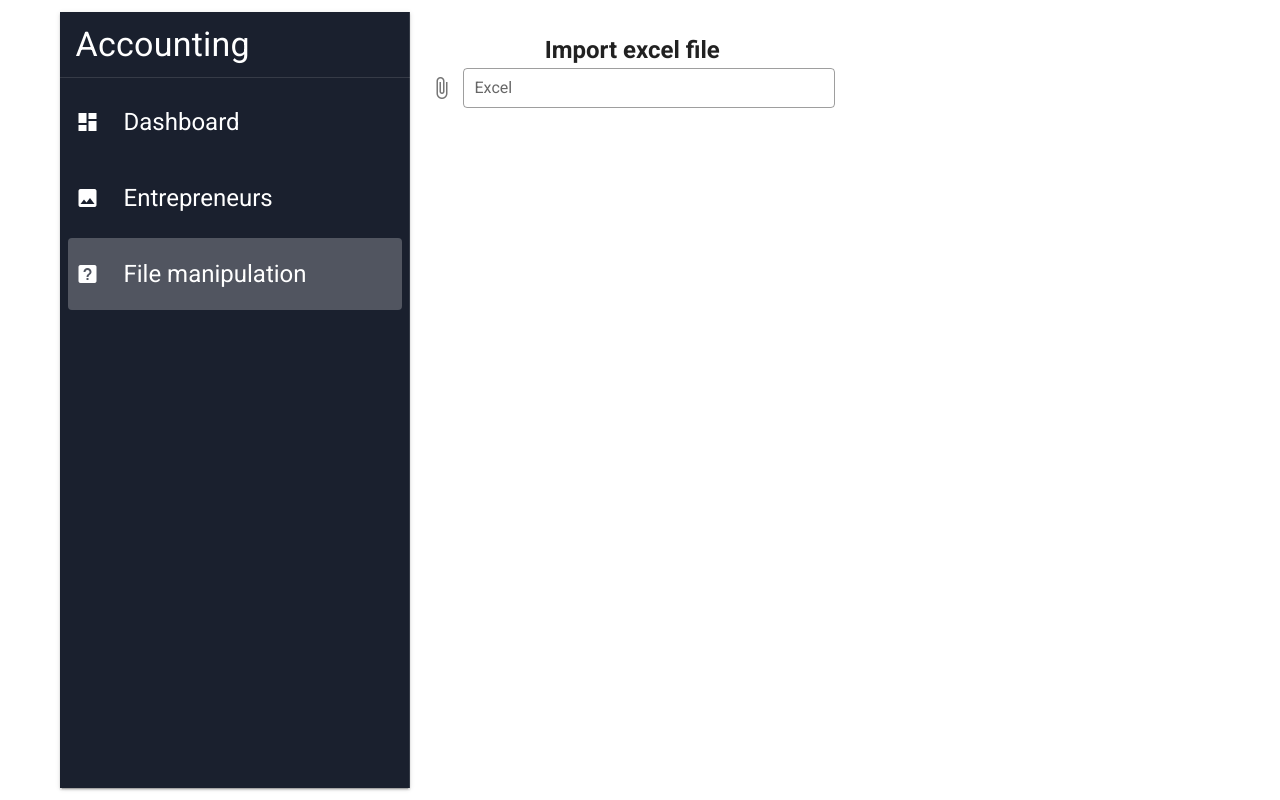
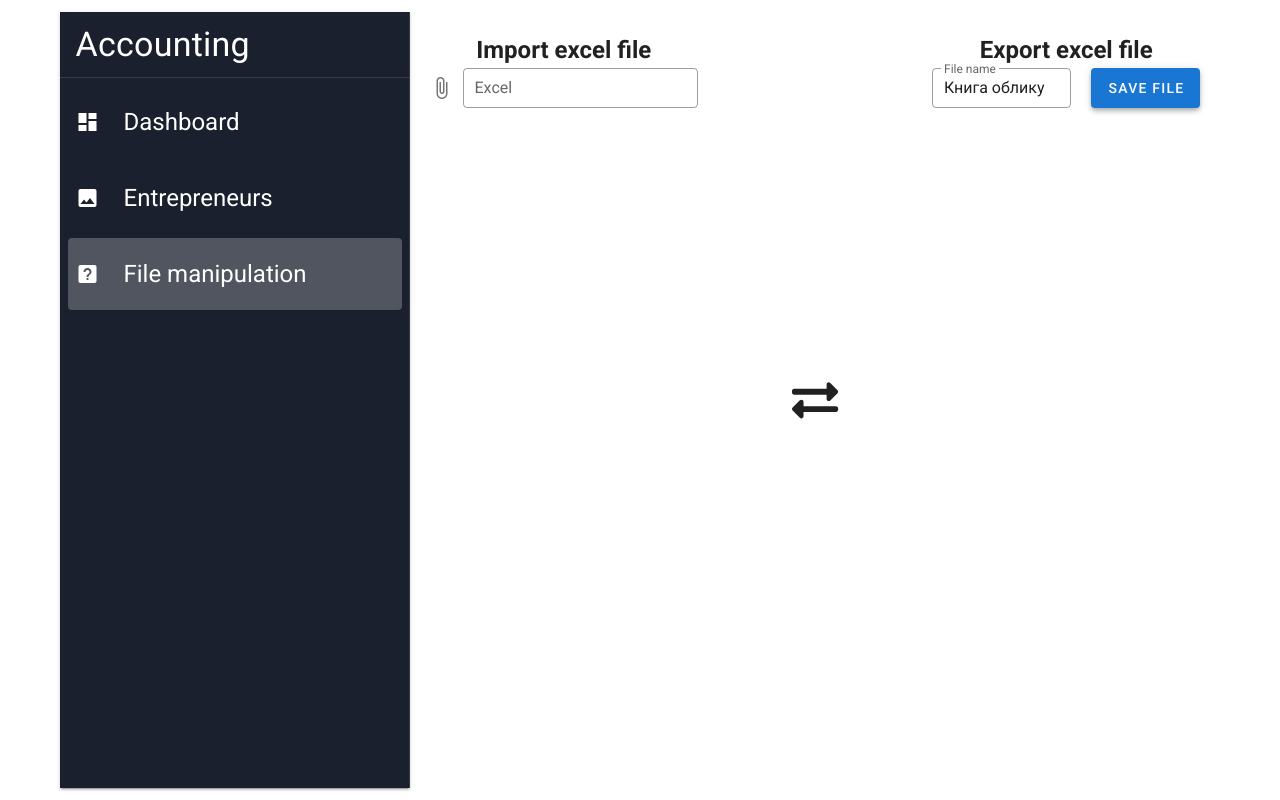
Before and after one commit to IgorSolonskiy/accounting_fe, a Vue app: page /#/manipulation in a window 1280 px wide. Built offline with nearby package versions, Linux system fonts and the light colour scheme.

Commit message:
added export form

```diff
--- a/package.json
+++ b/package.json
@@ -7,6 +7,9 @@
     "build": "vue-cli-service build"
   },
   "dependencies": {
+    "@fortawesome/fontawesome-svg-core": "^1.2.36",
+    "@fortawesome/free-solid-svg-icons": "^5.15.4",
+    "@fortawesome/vue-fontawesome": "^2.0.6",
     "@mdi/font": "^6.5.95",
     "core-js": "^3.6.5",
     "exceljs": "^4.3.0",
--- /dev/null
+++ b/src/components/forms/ExportExcelFile.vue
@@ -0,0 +1,58 @@
+<template>
+  <div class="export-wrapper">
+    <h2>Export excel file</h2>
+    <v-form
+        ref="form"
+        v-model="valid"
+        lazy-validation
+    >
+      <v-text-field
+          label="File name"
+          type="text"
+          v-model="file"
+          outlined
+          dense
+      />
+      <v-btn
+          color="primary"
+          elevation="4"
+          height="40px"
+      >
+        Save file
+      </v-btn>
+    </v-form>
+  </div>
+</template>
+
+<script>
+
+export default {
+  data: () => ({
+    valid: true,
+    file: 'Книга облику',
+  }),
+};
+</script>
+
+<style lang="scss" scoped>
+.v-file-input {
+  width: 100%;
+}
+
+.v-form {
+  width: 100%;
+  display: flex;
+}
+
+.v-btn {
+  margin: 0 0 0 20px;
+}
+
+.export-wrapper {
+  width: 50%;
+  display: flex;
+  flex-direction: column;
+  align-items: center;
+  justify-content: flex-start;
+}
+</style>
--- a/src/components/forms/ImportExcelForm.vue
+++ b/src/components/forms/ImportExcelForm.vue
@@ -1,4 +1,6 @@
 <template>
+  <div class="import-wrapper">
+    <h2>Import excel file</h2>
     <v-form
         ref="form"
         v-model="valid"
@@ -14,9 +16,11 @@
           dense
       />
     </v-form>
+  </div>
 </template>
+
 <script>
-import * as Excel from "exceljs";
+import * as Excel from 'exceljs';
 
 export default {
   data: () => ({
@@ -26,11 +30,11 @@ export default {
       file => {
         const validFormat = file?.name.match(/.*\.(xlsx|xls|csv)/i);
 
-        if (!validFormat) return 'The file must be with xlsx or xls extension.'
+        if (!validFormat) return 'The file must be with xlsx or xls extension.';
 
         return true;
       },
-    ]
+    ],
   }),
   methods: {
     async changeFile(file) {
@@ -41,15 +45,17 @@ export default {
       const workbook = new Excel.Workbook();
       await workbook.xlsx.load(file);
       const worksheet = workbook.getWorksheet(1);
-      const rows = worksheet.getRows(11, 20).filter(row => row.getCell(1).value)
+      const rows = worksheet.getRows(11, 20).filter(row => row.getCell(1).value);
       rows.forEach(row => {
         row.eachCell(cell => {
-          console.log(cell.value)
-        })
-      })
-    }
-  }
-}
+          // console.log(cell.value);
+        });
+      });
+
+      this.$emit('addFile', file);
+    },
+  },
+};
 </script>
 
 <style>
@@ -60,4 +66,12 @@ export default {
 .v-form {
   width: 100%;
 }
+
+.import-wrapper {
+  width: 50%;
+  display: flex;
+  flex-direction: column;
+  align-items: center;
+  justify-content: flex-start;
+}
 </style>
--- a/src/components/layouts/MainLayout.vue
+++ b/src/components/layouts/MainLayout.vue
@@ -2,27 +2,46 @@
   <div class="container">
     <side-nav/>
     <div class="content-wrapper">
-      <div class="import-wrapper">
-        <h2>Import excel file</h2>
-        <import-excel-form/>
+      <import-excel-form @addFile="addFile"/>
+
+      <div class="exchange-wrapper">
+        <font-awesome-icon icon="exchange-alt"/>
       </div>
-      <div>
-
+      <export-excel-file v-if="currentFile"/>
+      <div v-else class="no-item-wrapper">
+        <v-card
+            elevation="2"
+        >
+          <v-card-text>
+            Please upload the file.
+          </v-card-text>
+        </v-card>
       </div>
     </div>
   </div>
 </template>
 
 <script>
-import SideNav from "@/components/navigations/SideNav";
-import ImportExcelForm from "@/components/forms/ImportExcelForm";
+import SideNav from '@/components/navigations/SideNav';
+import ImportExcelForm from '@/components/forms/ImportExcelForm';
+import ExportExcelFile from '@/components/forms/ExportExcelFile';
 
 export default {
+  data:()=>({
+    currentFile: 1
+  }),
   components: {
     SideNav,
-    ImportExcelForm
+    ImportExcelForm,
+    ExportExcelFile,
+  },
+  methods: {
+    addFile(file){
+      this.currentFile = file;
+      window.open(file)
+    },
   }
-}
+};
 </script>
 
 <style lang="scss" scoped>
@@ -33,17 +52,44 @@ export default {
 
 }
 
+.no-item-wrapper {
+  width: 50%;
+  height: 100%;
+  display: flex;
+  justify-content: center;
+  align-items: flex-start;
+}
+
+.v-card {
+  width: 200px;
+  height: 150px;
+  display: flex;
+  align-items: center;
+  justify-content: center;
+
+  &__text {
+    font-size: 20px;
+    text-align: center;
+  }
+}
+
 .content-wrapper {
   display: flex;
   width: 100%;
+  margin: 20px;
 }
 
-.import-wrapper {
-  width: 50%;
-  margin: 20px;
+.exchange-wrapper {
+  height: 100%;
   display: flex;
-  flex-direction: column;
   align-items: center;
-  justify-content: flex-start;
+  justify-content: center;
+  margin: 0 40px;
+
+  & > svg {
+    width: 30%;
+    height: 30%;
+  }
 }
+
 </style>
--- a/src/main.ts
+++ b/src/main.ts
@@ -4,6 +4,13 @@ import router from './router'
 import store from './store'
 import vuetify from './plugins/vuetify'
 import '@mdi/font/css/materialdesignicons.css'
+import { library } from '@fortawesome/fontawesome-svg-core'
+import { faExchangeAlt } from '@fortawesome/free-solid-svg-icons'
+import { FontAwesomeIcon } from '@fortawesome/vue-fontawesome'
+
+library.add(faExchangeAlt)
+
+Vue.component('font-awesome-icon', FontAwesomeIcon)
 
 Vue.config.productionTip = false
 
```
Also changed, not shown: 1 other file (tests, documents, lock files or other folders). Lines whose indentation alone changed are shown as unchanged.
